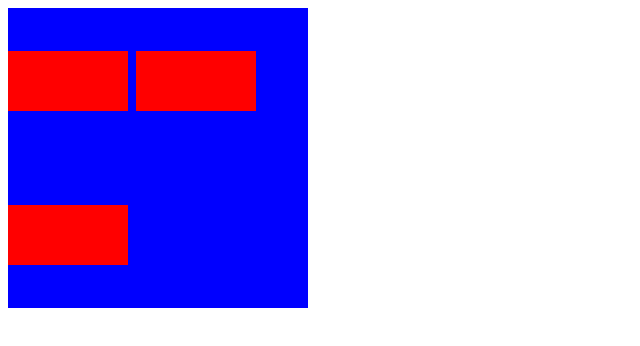
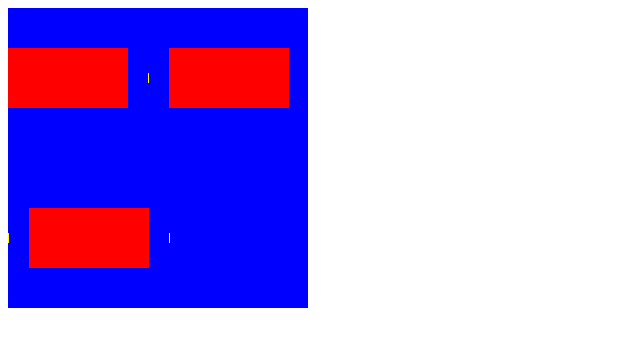
Before and after one commit to huzhiwu1/react-pro-practice, a React (Vite) app: page / in a window 1280 px wide. Shown: the top 346 px of the page, without its empty margins (0-640 px from the left). Built offline with nearby package versions, Linux system fonts and the light colour scheme.

Commit message:
feat(space): 实现split属性用于子组件之间的间隔组件

```diff
--- a/src/Space/index.tsx
+++ b/src/Space/index.tsx
@@ -6,6 +6,7 @@ import type {
   FC,
   HTMLAttributes,
   PropsWithChildren,
+  ReactNode,
 } from "react";
 
 export type SizeType = "small" | "middle" | "large" | number | undefined;
@@ -25,6 +26,7 @@ export interface SpaceProps extends HTMLAttributes<HTMLDivElement> {
   align?: "start" | "end" | "center" | "baseline";
   wrap?: boolean;
   size?: SizeType | [SizeType, SizeType];
+  split?: ReactNode;
 }
 
 const Space: FC<PropsWithChildren<SpaceProps>> = (props) => {
@@ -36,6 +38,7 @@ const Space: FC<PropsWithChildren<SpaceProps>> = (props) => {
     wrap,
     size = "small",
     children,
+    split,
     ...restProps
   } = props;
 
@@ -49,9 +52,14 @@ const Space: FC<PropsWithChildren<SpaceProps>> = (props) => {
   const nodes = flapChildren.map((item: any, index) => {
     const key = (item && item.key) || `space-item-${index}`;
     return (
-      <div className="space-item" key={key}>
-        {item}
-      </div>
+      <>
+        <div className="space-item" key={key}>
+          {item}
+        </div>
+        {split && index < flapChildren.length && (
+          <span className="space-split">{split}</span>
+        )}
+      </>
     );
   });
 
@@ -87,6 +95,16 @@ function App() {
       direction="horizontal"
       style={{ width: "300px", height: "300px", background: "blue" }}
       wrap
+      size={20}
+      split={
+        <div
+          style={{
+            background: "yellow",
+            width: "1px",
+            height: "10px",
+          }}
+        ></div>
+      }
     >
       <div style={{ width: "120px", height: "60px", background: "red" }} />
       <div style={{ width: "120px", height: "60px", background: "red" }} />
```
